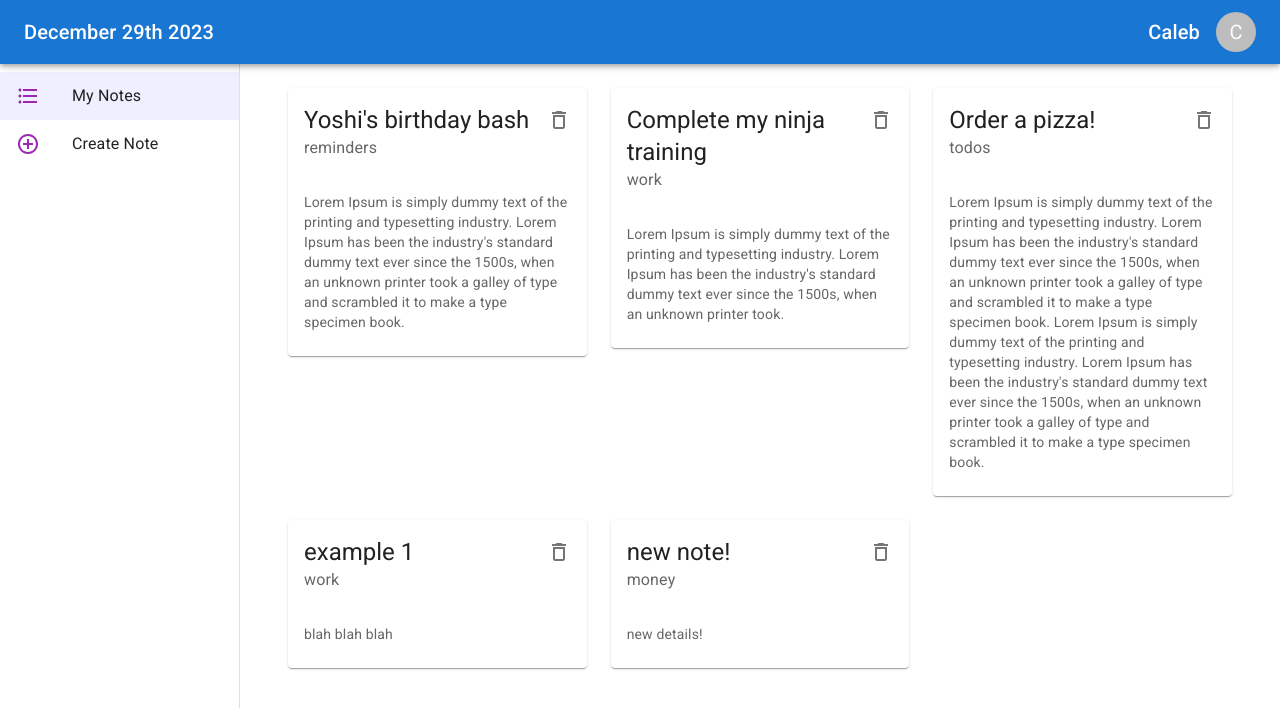
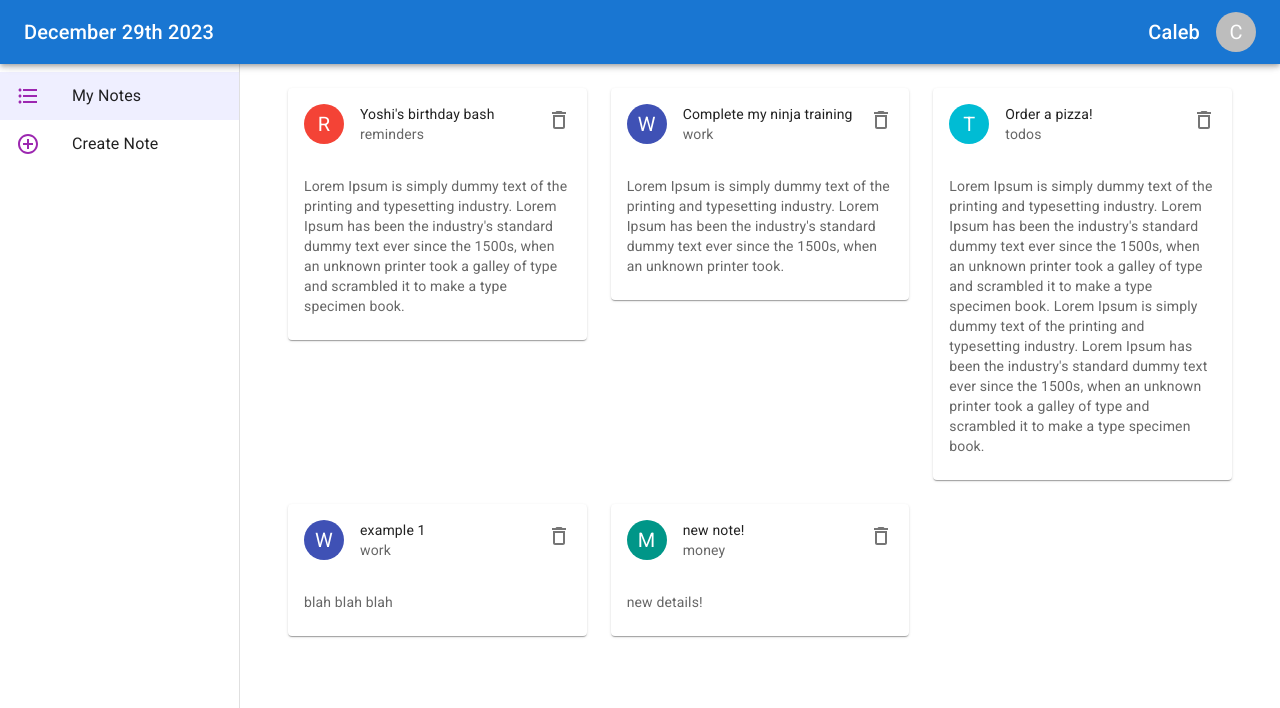
Before and after one commit to calebscode/material-ui-tut, a React (Vite) app: page / in a window 1280 px wide. Shown: the top 708 px of the page. Built offline with nearby package versions, Linux system fonts and the light colour scheme; data requests are answered from the project's data file.

Commit message:
added avatars

```diff
--- a/src/components/NoteCard.jsx
+++ b/src/components/NoteCard.jsx
@@ -1,12 +1,30 @@
 import { DeleteOutline } from "@mui/icons-material";
-import { Card, CardContent, CardHeader, IconButton, Typography } from "@mui/material";
+import { Avatar, Card, CardContent, CardHeader, IconButton, Typography } from "@mui/material";
+import { cyan, indigo, purple, red, teal } from "@mui/material/colors";
 
 export default function NoteCard({ note, handleDelete }) {
+
+  const colors = {
+    reminder : red[500],
+    todo : cyan[500],
+    work : indigo[500],
+    money : teal[500]
+  }
 
   return (
     <div>
       <Card elevation={1}>
         <CardHeader
+          avatar={
+            <Avatar sx={
+              note.category[0] == 'r' ? {bgcolor: colors.reminder} :
+              note.category[0] == 'w' ? {bgcolor: colors.work} :
+              note.category[0] == 't' ? {bgcolor: colors.todo} :
+              {bgcolor: colors.money}
+            }>
+              {note.category[0].toUpperCase()}
+            </Avatar>
+          }
           title={note.title}
           subheader={note.category}
           action={
```
